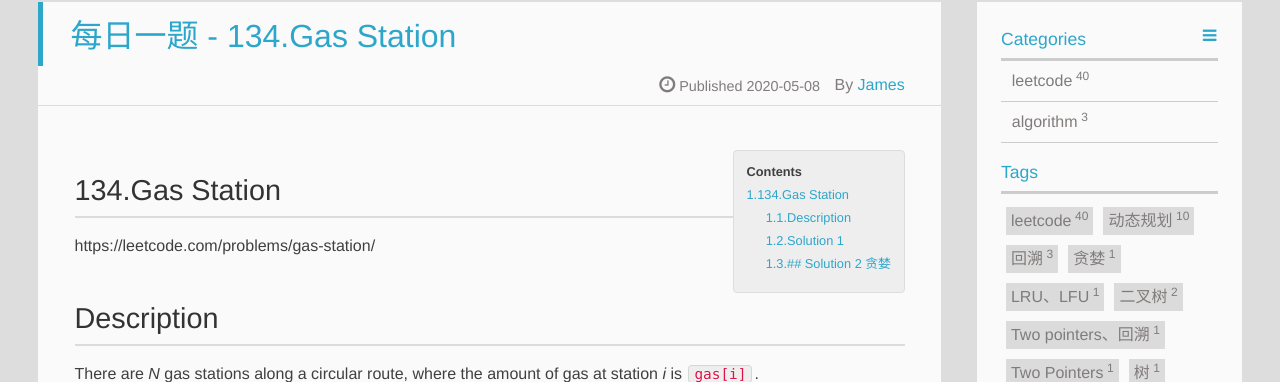
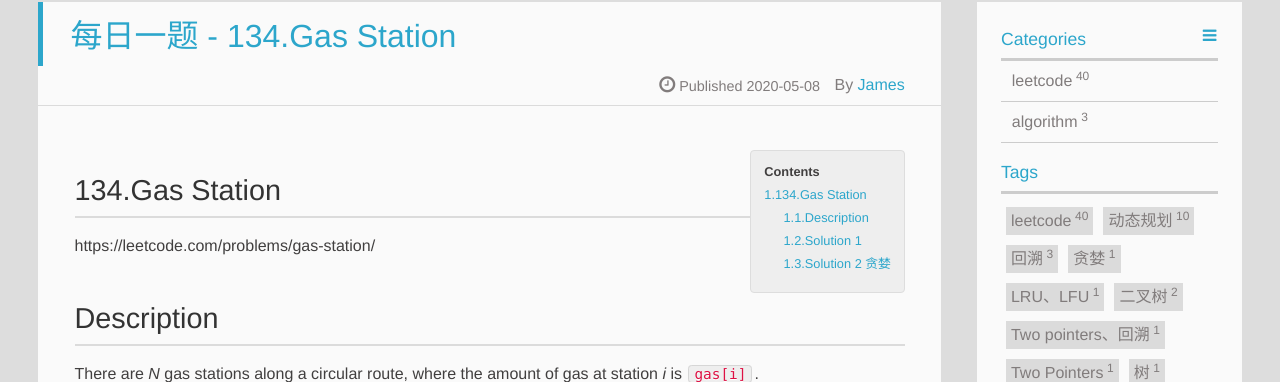
Before and after one commit to hejianbo/hejianbo.github.io, a Jekyll site: the page built from _posts/2020-05-08-leetcode-134-gas-station.md, in a window 1280 px wide and 900 px high. Shown: the part 211-593 px from the top of the window. Built offline with Jekyll 4.4.1, drawn with Linux system fonts in a browser that asks for light colours; comment, search, counter and statistics services are not loaded; some of the changed text lies outside the part shown.

````diff
--- a/_posts/2020-05-08-leetcode-134-gas-station.md
+++ b/_posts/2020-05-08-leetcode-134-gas-station.md
@@ -119,7 +119,7 @@ Runtime: 46 ms, faster than 16.90% of Java online submissions for Gas Station.
 Memory Usage: 39.9 MB, less than 5.88% of Java online submissions for Gas Station.
 ```
 
-## ## Solution 2 贪婪
+## Solution 2 贪婪
 
 ```java
 class Solution {
````
